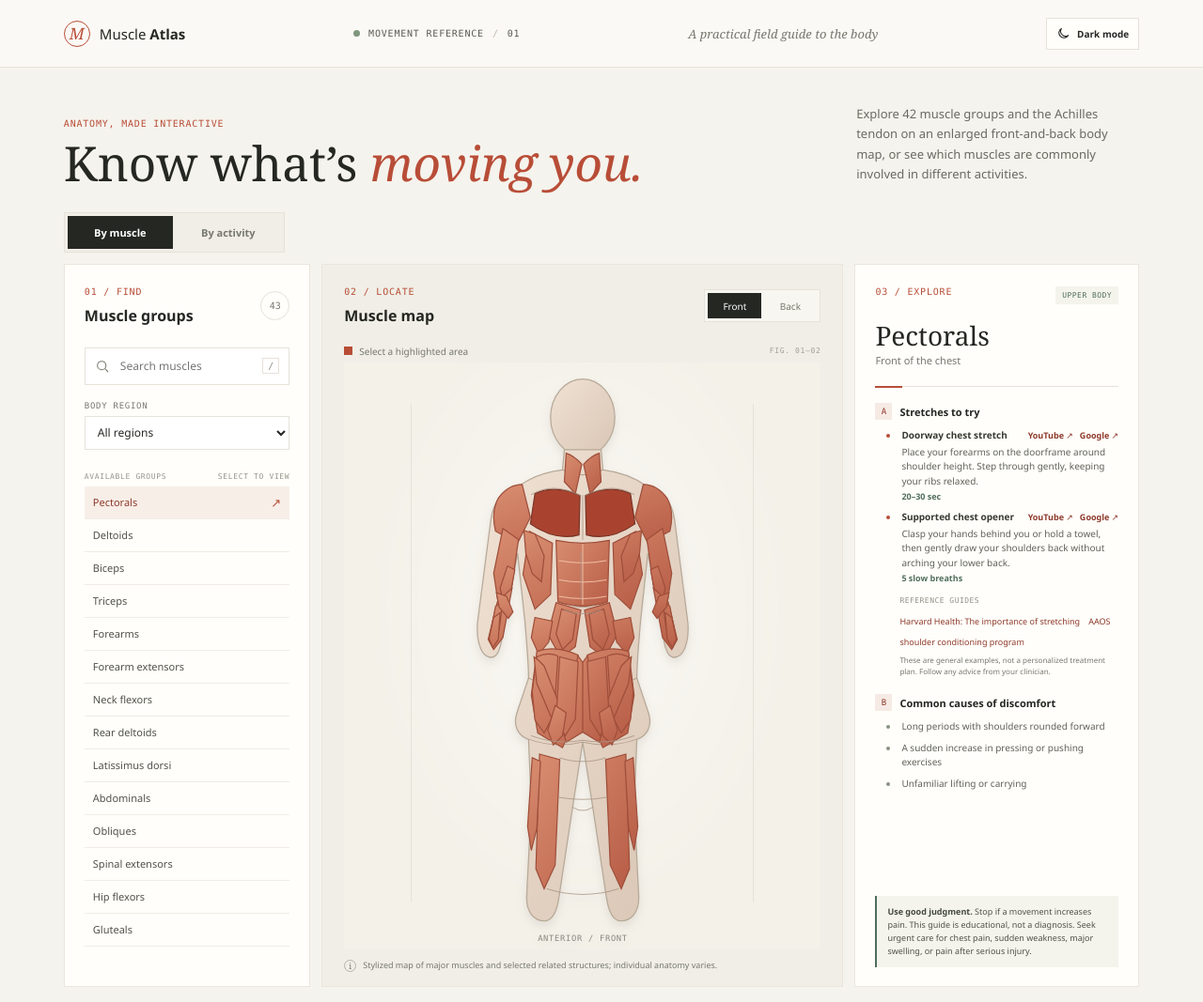
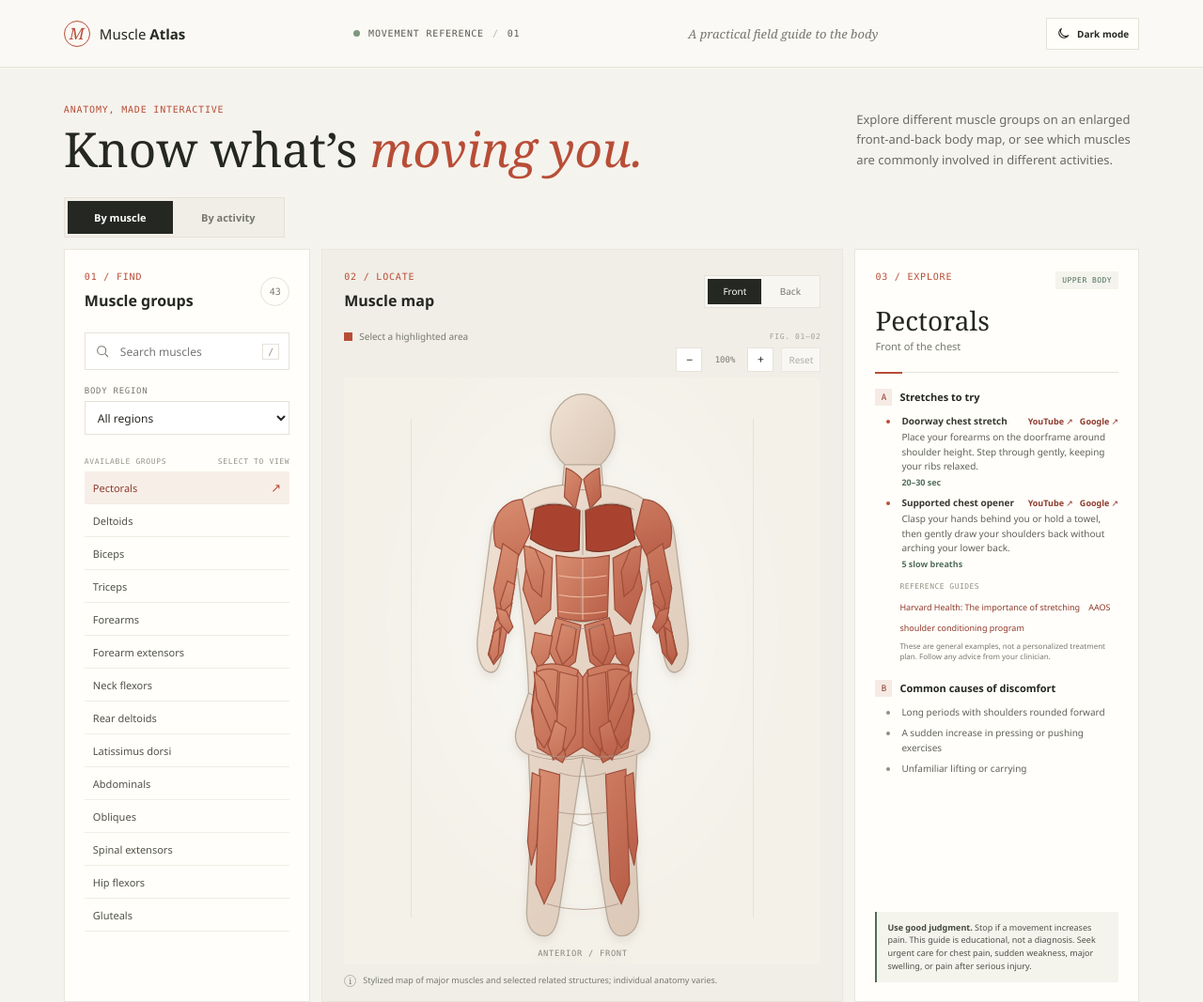
Before and after one commit to Syntax3xe/MuscleAtlas, a plain HTML site: page index.html in a window 1280 px wide. Shown: the top 1067 px of the page at 94% size. Drawn offline with Linux system fonts and the light colour scheme.

Commit message:
added zoom

```diff
--- a/app.js
+++ b/app.js
@@ -496,6 +496,35 @@ function setView(view) {
   });
 }
 
+let mapZoom = 1;
+const figureStage = document.querySelector(".figure-stage");
+const zoomLevel = document.querySelector("#zoomLevel");
+const zoomOut = document.querySelector("#zoomOut");
+const zoomIn = document.querySelector("#zoomIn");
+const zoomReset = document.querySelector("#zoomReset");
+
+function updateMapZoom() {
+  figureStage.style.setProperty("--map-zoom", mapZoom);
+  zoomLevel.value = `${Math.round(mapZoom * 100)}%`;
+  zoomOut.disabled = mapZoom <= 0.75;
+  zoomIn.disabled = mapZoom >= 2.5;
+  zoomReset.disabled = mapZoom === 1;
+}
+
+zoomOut.addEventListener("click", () => {
+  mapZoom = Math.max(0.75, Math.round((mapZoom - 0.25) * 100) / 100);
+  updateMapZoom();
+});
+zoomIn.addEventListener("click", () => {
+  mapZoom = Math.min(2.5, Math.round((mapZoom + 0.25) * 100) / 100);
+  updateMapZoom();
+});
+zoomReset.addEventListener("click", () => {
+  mapZoom = 1;
+  updateMapZoom();
+});
+updateMapZoom();
+
 document.querySelectorAll(".explorer-tabs [role='tab']").forEach((tab) => {
   tab.addEventListener("click", () => setExplorerMode(tab));
 });
--- a/index.html
+++ b/index.html
@@ -31,7 +31,7 @@
           <p class="eyebrow">ANATOMY, MADE INTERACTIVE</p>
           <h1 id="page-title">Know what’s <em>moving you.</em></h1>
         </div>
-        <p class="intro-copy">Explore 42 muscle groups and the Achilles tendon on an enlarged front-and-back body map, or see which muscles are commonly involved in different activities.</p>
+        <p class="intro-copy">Explore different muscle groups on an enlarged front-and-back body map, or see which muscles are commonly involved in different activities.</p>
       </section>
 
       <div class="explorer-tabs" id="explorerTabs" role="tablist" aria-label="Explore by">
@@ -77,6 +77,12 @@
             </div>
           </div>
           <div class="map-legend"><span><i class="legend-swatch"></i> Select a highlighted area</span><span class="map-index">FIG. 01—02</span></div>
+          <div class="map-zoom" role="group" aria-label="Diagram zoom controls">
+            <button id="zoomOut" type="button" aria-label="Zoom out" title="Zoom out">−</button>
+            <output id="zoomLevel" aria-live="polite">100%</output>
+            <button id="zoomIn" type="button" aria-label="Zoom in" title="Zoom in">+</button>
+            <button id="zoomReset" type="button" aria-label="Reset diagram zoom">Reset</button>
+          </div>
           <div class="figure-stage">
             <svg class="body-map body-map--front is-active" id="frontMap" viewBox="0 0 480 640" role="img" aria-labelledby="frontTitle frontDesc">
               <title id="frontTitle">Front view of major muscle groups</title>
--- a/styles.css
+++ b/styles.css
@@ -140,12 +140,18 @@ h1 em { color: var(--accent); font-weight: 500; }
 .map-legend > span:first-child { display: flex; align-items: center; gap: 7px; }
 .legend-swatch { display: inline-block; width: 9px; height: 9px; background: var(--accent); }
 .map-index { color: #a3a095; font-size: 8px; }
+.map-zoom { margin: 0 0 6px; display: flex; align-items: center; justify-content: flex-end; gap: 5px; }
+.map-zoom button { min-width: 28px; height: 26px; padding: 0 7px; border: 1px solid var(--line); color: var(--ink); background: var(--control-bg); cursor: pointer; font-size: 12px; line-height: 1; }
+.map-zoom button:last-child { margin-left: 3px; font-size: 10px; }
+.map-zoom button:hover:not(:disabled) { border-color: var(--accent); color: var(--accent-dark); }
+.map-zoom button:disabled { color: var(--muted); cursor: default; opacity: .55; }
+.map-zoom output { min-width: 38px; color: var(--muted); font-family: var(--mono); font-size: 9px; text-align: center; }
 .figure-stage { position: relative; min-height: 605px; flex: 1 1 auto; display: grid; place-items: center; overflow: hidden; background-color: var(--stage-bg); background-image: radial-gradient(ellipse at 50% 42%, rgba(255,255,255,.48), transparent 63%), radial-gradient(var(--stage-dot) 0.65px, transparent .65px); background-size: auto, 12px 12px; }
 html[data-theme="dark"] .figure-stage { background-image: radial-gradient(ellipse at 50% 42%, rgba(255,255,255,.04), transparent 63%), radial-gradient(var(--stage-dot) 0.65px, transparent .65px); }
 .figure-stage::before, .figure-stage::after { position: absolute; z-index: 0; top: 7%; bottom: 8%; width: 1px; content: ''; background: var(--line); }
 .figure-stage::before { left: 14%; }
 .figure-stage::after { right: 14%; }
-.body-map { position: relative; z-index: 1; width: min(100%, 500px); height: auto; max-height: 625px; overflow: visible; animation: map-in .32s ease-out; filter: drop-shadow(0 5px 5px rgba(80,61,46,.1)); }
+.body-map { position: relative; z-index: 1; width: min(100%, 500px); height: auto; max-height: 625px; overflow: visible; transform: scale(var(--map-zoom, 1)); transform-origin: center; transition: transform .2s ease; animation: map-in .32s ease-out; filter: drop-shadow(0 5px 5px rgba(80,61,46,.1)); }
 .body-map[hidden] { display: none; }
 .body-base { stroke: #b7a998; stroke-width: 1.3; }
 .body-map--front .body-base { fill: url(#frontBodyTone); }
@@ -231,7 +237,7 @@ html[data-theme="dark"] #backBodyTone stop:last-child { stop-color: var(--body-b
 .safety-note strong { color: var(--note-strong); }
 .page-footer { min-height: 45px; display: flex; align-items: end; justify-content: space-between; gap: 12px; color: #8d8a80; font-size: 8px; }
 .footer-separator { padding: 0 4px; color: var(--accent); }
-@keyframes map-in { from { opacity: .45; transform: translateY(5px); } to { opacity: 1; transform: translateY(0); } }
+@keyframes map-in { from { opacity: .45; } to { opacity: 1; } }
 
 @media (min-width: 1500px) { .explorer { grid-template-columns: 270px minmax(600px, 1.6fr) 310px; } }
 @media (max-width: 1150px) {
```
Also changed, not shown: 1 other file.
